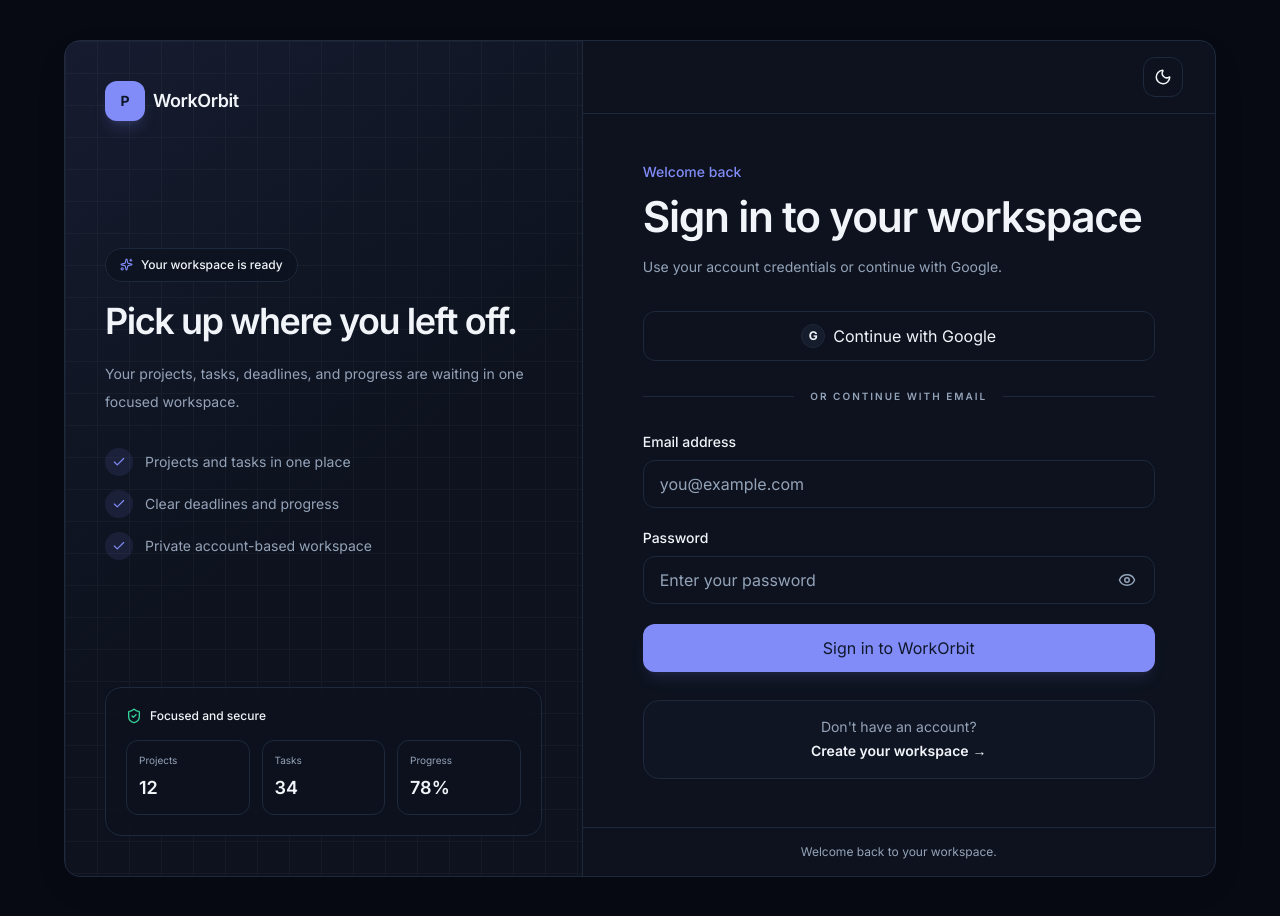
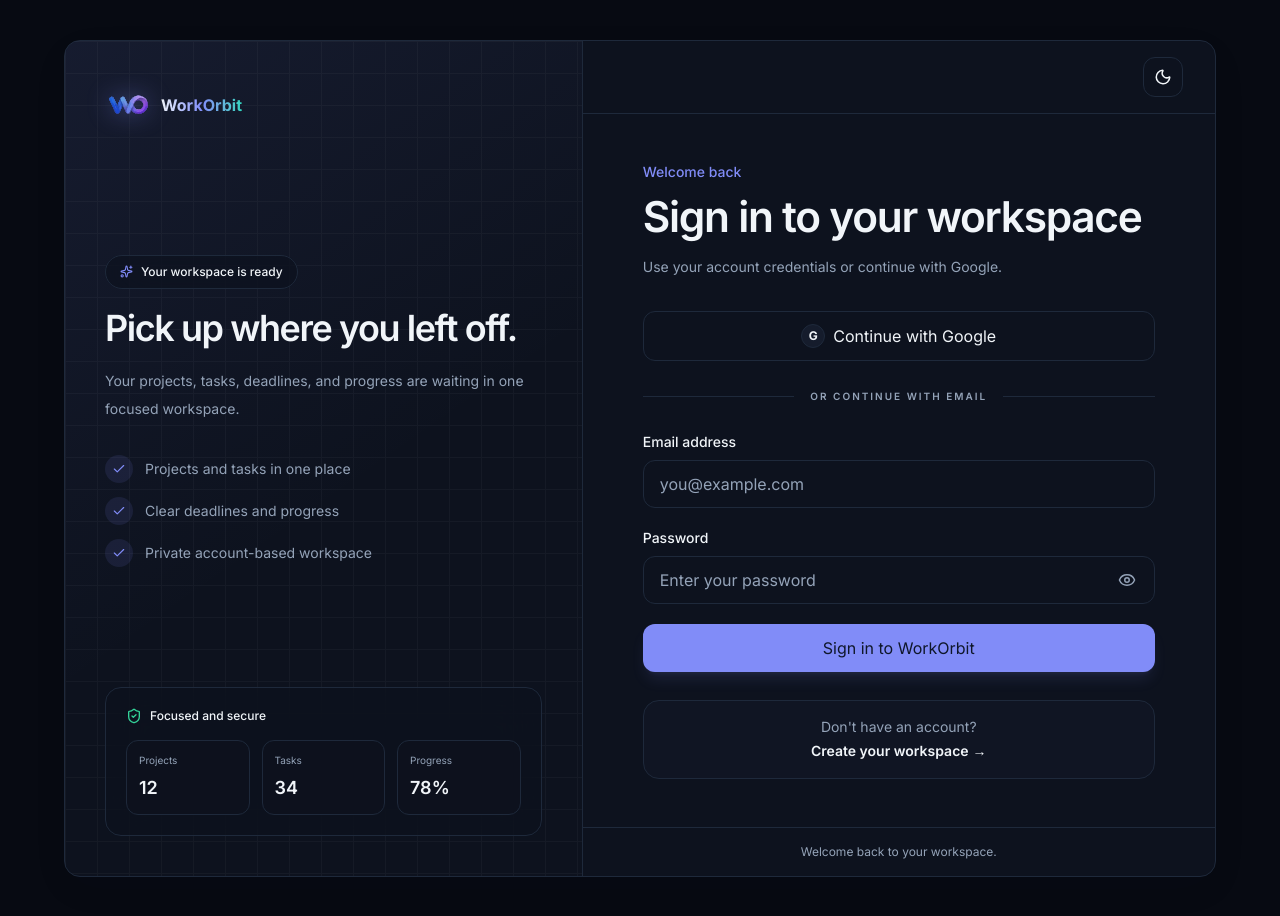
Before and after one commit to devvrat-singh-gth/CODSOFT_TASKS1, a Next.js app in the folder frontend/: page /login in a window 1280 px wide. Built offline with nearby package versions, Linux system fonts and the light colour scheme; no server answers.

Commit message:
update v1.2

```diff
--- a/frontend/components/auth/AuthShell.tsx
+++ b/frontend/components/auth/AuthShell.tsx
@@ -126,13 +126,16 @@
                   href="/"
                   className="inline-flex items-center gap-2"
                 >
-                  <span className="grid h-10 w-10 place-items-center rounded-xl bg-[rgb(var(--primary))] text-sm font-bold text-[rgb(var(--primary-foreground))] shadow-lg shadow-[rgb(var(--primary)/0.18)]">
-                    P
-                  </span>
-
-                  <span className="text-lg font-semibold tracking-tight">
-                    WorkOrbit
-                  </span>
+          <>
+          <img
+            src="/workorbit-logo.svg"
+            alt=""
+            className="h-12 w-12 shrink-0 drop-shadow-[0_0_12px_rgb(var(--primary)/0.45)]"
+          />
+            <span className="bg-gradient-to-r from-[rgb(var(--foreground))] via-[rgb(var(--primary))] to-[rgb(var(--accent))] bg-clip-text text-base font-bold text-transparent">
+              WorkOrbit
+            </span>
+          </>
                 </Link>
               </div>
 
```
